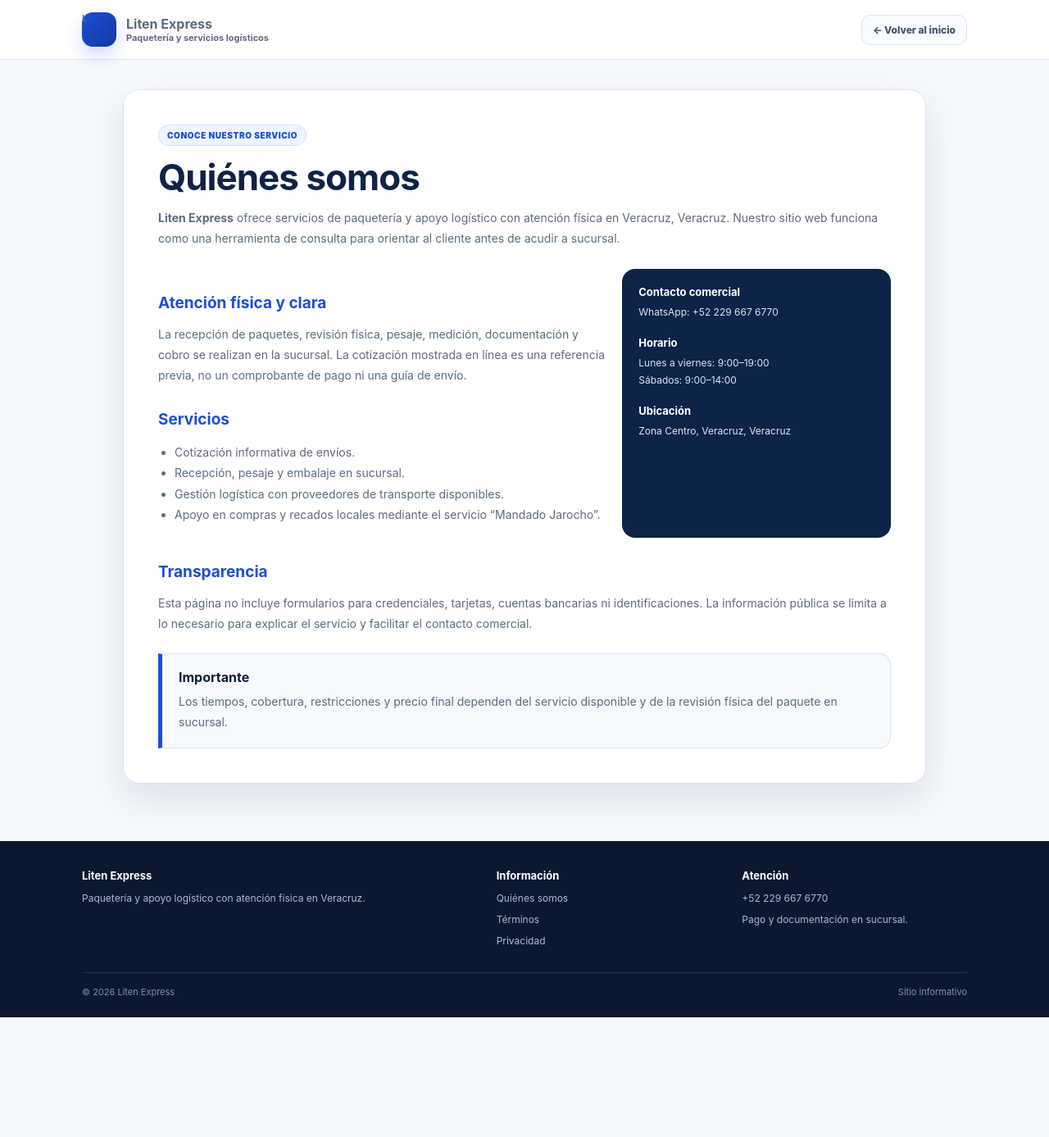
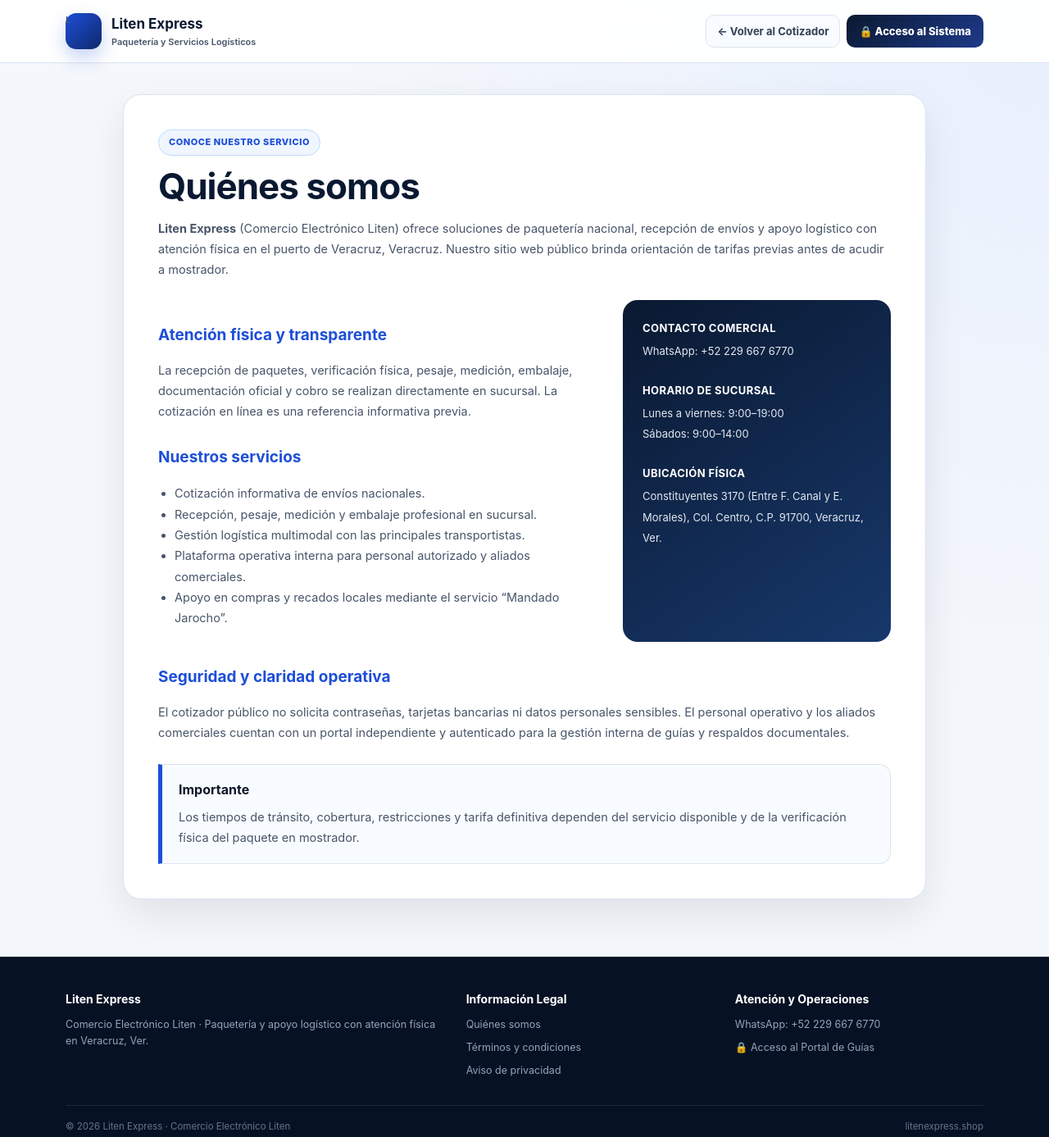
Before and after one commit to litenmx/litenexpress-shop, a plain HTML site: page quienessomos.html in a window 1280 px wide. Shown: the whole page at 82% size. Before the commit the page ends 1241 px from the top, so only its background shows below. Drawn offline with Linux system fonts and the light colour scheme.

Commit message:
Update quienessomos.html with new content and styles

```diff
--- a/quienessomos.html
+++ b/quienessomos.html
@@ -3,96 +3,133 @@
 <head>
   <meta charset="UTF-8">
   <meta name="viewport" content="width=device-width, initial-scale=1.0">
-  <meta name="description" content="Conoce Liten Express y sus servicios de paquetería y apoyo logístico.">
+  <meta name="description" content="Conoce Liten Express y sus servicios de paquetería y apoyo logístico en Veracruz.">
   <meta name="referrer" content="strict-origin-when-cross-origin">
   <meta http-equiv="Content-Security-Policy" content="default-src 'self'; style-src 'self' 'unsafe-inline'; img-src 'self' data:; form-action 'self'; base-uri 'self'; object-src 'none'">
   <title>Quiénes somos | Liten Express</title>
   <style>
-  :root {
-    --navy:#0f2347; --blue:#1d4ed8; --ink:#10213b; --muted:#5c6b82;
-    --line:#dbe4f0; --page:#f5f8fc; --white:#fff; --green:#0f9d68;
-    --shadow:0 18px 45px rgba(15,35,71,.10);
-  }
-  *{box-sizing:border-box}
-  body{margin:0;background:var(--page);color:var(--ink);font-family:Inter,ui-sans-serif,-apple-system,BlinkMacSystemFont,"Segoe UI",Roboto,Helvetica,Arial,sans-serif}
-  a{color:inherit}
-  header{position:sticky;top:0;z-index:10;background:rgba(255,255,255,.94);backdrop-filter:blur(10px);border-bottom:1px solid var(--line)}
-  .nav{width:min(1080px,calc(100% - 32px));margin:0 auto;min-height:72px;display:flex;align-items:center;justify-content:space-between;gap:18px}
-  .brand{display:inline-flex;align-items:center;gap:12px;text-decoration:none}
-  .mark{width:42px;height:42px;border-radius:13px;background:linear-gradient(135deg,#1d4ed8,#123a9e);color:#fff;display:grid;place-items:center;font-weight:900;box-shadow:0 10px 20px rgba(29,78,216,.2)}
-  .brand strong{display:block;font-size:16px}.brand span{display:block;font-size:11px;color:var(--muted);font-weight:700}
-  .back{font-size:12px;font-weight:800;text-decoration:none;padding:10px 13px;border:1px solid var(--line);border-radius:11px;color:#42536b;background:#f8fbff}
-  main{width:min(980px,calc(100% - 32px));margin:36px auto 70px}
-  .card{background:#fff;border:1px solid var(--line);border-radius:20px;box-shadow:var(--shadow);padding:42px}
-  .eyebrow{display:inline-flex;border-radius:999px;padding:6px 10px;background:#eef4ff;border:1px solid #d4e2ff;color:var(--blue);font-size:10px;font-weight:900;letter-spacing:.6px;text-transform:uppercase}
-  h1{margin:15px 0 10px;font-size:clamp(30px,5vw,44px);line-height:1.05;letter-spacing:-1px;color:var(--navy)}
-  h2{margin:30px 0 10px;color:var(--blue);font-size:19px}
-  p,li{font-size:14px;line-height:1.8;color:var(--muted)}
-  ul{padding-left:20px}
-  .info-box{margin:24px 0 0;padding:18px 20px;background:#f6f9fd;border:1px solid var(--line);border-left:5px solid var(--blue);border-radius:0 14px 14px 0}
-  .grid{display:grid;grid-template-columns:1.25fr .75fr;gap:20px;margin-top:24px}
-  .mini{background:#0d2348;color:#dbe7f6;border-radius:16px;padding:20px}
-  .mini strong{display:block;color:#fff;margin-bottom:5px;font-size:13px}.mini span{font-size:12px;line-height:1.6}
-  footer{background:#0b1830;color:#d3deee;padding:34px 0 24px}
-  .footer-inner{width:min(1080px,calc(100% - 32px));margin:0 auto;display:grid;grid-template-columns:1.4fr .8fr .8fr;gap:25px}
-  footer h3{margin:0 0 10px;color:#fff;font-size:13px}
-  footer p,footer a{margin:0 0 7px;color:#aabbd2;font-size:12px;line-height:1.6;text-decoration:none}
-  .bottom{width:min(1080px,calc(100% - 32px));margin:22px auto 0;padding-top:16px;border-top:1px solid #20324f;color:#7f93ad;font-size:11px;display:flex;justify-content:space-between;gap:15px;flex-wrap:wrap}
-  @media(max-width:760px){.nav{min-height:64px}.back{display:none}.card{padding:25px}.grid,.footer-inner{grid-template-columns:1fr}}
-</style>
+    :root {
+      --navy: #0a1931; --blue: #1d4ed8; --blue-light: #eff6ff;
+      --ink: #0f172a; --muted: #475569; --line: #dbe4f0;
+      --page: #f4f7fb; --white: #ffffff;
+      --shadow: 0 20px 50px rgba(10, 25, 49, 0.09);
+      --max: 1120px;
+    }
+    * { box-sizing: border-box; }
+    body { margin: 0; background: radial-gradient(circle at top right, #e8f0fe 0%, var(--page) 45%); color: var(--ink); font-family: Inter, ui-sans-serif, -apple-system, BlinkMacSystemFont, "Segoe UI", Roboto, Helvetica, Arial, sans-serif; line-height: 1.6; }
+    a { color: inherit; }
+    header { position: sticky; top: 0; z-index: 50; background: rgba(255,255,255,0.94); backdrop-filter: blur(12px); border-bottom: 1px solid var(--line); }
+    .nav { width: min(var(--max), calc(100% - 32px)); margin: 0 auto; min-height: 76px; display: flex; align-items: center; justify-content: space-between; gap: 16px; flex-wrap: wrap; padding: 10px 0; }
+    .brand { display: inline-flex; align-items: center; gap: 12px; text-decoration: none; }
+    .mark { width: 44px; height: 44px; border-radius: 13px; background: linear-gradient(135deg, var(--blue), #0f296b); color: #fff; display: grid; place-items: center; font-weight: 900; font-size: 20px; box-shadow: 0 10px 22px rgba(29,78,216,0.25); }
+    .brand strong { display: block; font-size: 17px; color: var(--navy); }
+    .brand span { display: block; font-size: 11px; color: var(--muted); font-weight: 600; }
+    .nav-actions { display: flex; align-items: center; gap: 8px; flex-wrap: wrap; }
+    .back { font-size: 13px; font-weight: 700; text-decoration: none; padding: 9px 13px; border: 1px solid var(--line); border-radius: 10px; color: #334155; background: #f8fbff; }
+    .back:hover { background: var(--blue-light); color: var(--blue); }
+    .btn-portal { display: inline-flex; align-items: center; gap: 7px; background: linear-gradient(135deg, var(--navy), #1e3a8a); color: #fff; text-decoration: none; font-size: 13px; font-weight: 800; padding: 10px 15px; border-radius: 10px; }
+    main { width: min(980px, calc(100% - 32px)); margin: 38px auto 70px; }
+    .card { background: var(--white); border: 1px solid var(--line); border-radius: 22px; box-shadow: var(--shadow); padding: 42px; }
+    .eyebrow { display: inline-flex; border-radius: 999px; padding: 6px 12px; background: var(--blue-light); border: 1px solid #bfdbfe; color: var(--blue); font-size: 11px; font-weight: 800; letter-spacing: 0.55px; text-transform: uppercase; }
+    h1 { margin: 14px 0 10px; font-size: clamp(30px, 4.5vw, 44px); line-height: 1.08; letter-spacing: -1px; color: var(--navy); }
+    h2 { margin: 28px 0 10px; color: var(--blue); font-size: 19px; }
+    p, li { font-size: 14.5px; line-height: 1.75; color: var(--muted); }
+    ul { padding-left: 20px; }
+    .info-box { margin: 26px 0 0; padding: 18px 20px; background: #f8fbff; border: 1px solid var(--line); border-left: 5px solid var(--blue); border-radius: 0 14px 14px 0; }
+    .grid { display: grid; grid-template-columns: 1.25fr 0.75fr; gap: 22px; margin-top: 24px; }
+    .mini { background: linear-gradient(145deg, var(--navy), #17386b); color: #dbeafe; border-radius: 18px; padding: 24px; }
+    .mini strong { display: block; color: #fff; margin-bottom: 4px; font-size: 13px; text-transform: uppercase; letter-spacing: 0.4px; }
+    .mini span { font-size: 13px; line-height: 1.6; color: #e2e8f0; }
+    footer { background: #071124; color: #cbd5e1; padding: 40px 0 26px; border-top: 1px solid #1e293b; }
+    .footer-inner { width: min(var(--max), calc(100% - 32px)); margin: 0 auto; display: grid; grid-template-columns: 1.3fr 0.85fr 0.85fr; gap: 25px; }
+    footer h3 { margin: 0 0 10px; color: #fff; font-size: 14px; }
+    footer p, footer a { margin: 0 0 8px; color: #94a3b8; font-size: 12.5px; line-height: 1.6; text-decoration: none; display: block; }
+    footer a:hover { color: #fff; }
+    .bottom { width: min(var(--max), calc(100% - 32px)); margin: 24px auto 0; padding-top: 16px; border-top: 1px solid #1e293b; color: #64748b; font-size: 11.5px; display: flex; justify-content: space-between; gap: 15px; flex-wrap: wrap; }
+    @media (max-width: 760px) { .card { padding: 26px; } .grid, .footer-inner { grid-template-columns: 1fr; } }
+  </style>
 </head>
 <body>
-<header><div class="nav">
-  <a class="brand" href="/"><span class="mark">L</span><span><strong>Liten Express</strong><span>Paquetería y servicios logísticos</span></span></a>
-  <a class="back" href="/">← Volver al inicio</a>
-</div></header>
+<header>
+  <div class="nav">
+    <a class="brand" href="/">
+      <span class="mark">L</span>
+      <span>
+        <strong>Liten Express</strong>
+        <span>Paquetería y Servicios Logísticos</span>
+      </span>
+    </a>
+    <div class="nav-actions">
+      <a class="back" href="/">← Volver al Cotizador</a>
+      <a class="btn-portal" href="https://sistema.litenexpress.shop/login" rel="noopener noreferrer">🔒 Acceso al Sistema</a>
+    </div>
+  </div>
+</header>
+
 <main>
   <article class="card">
     <span class="eyebrow">Conoce nuestro servicio</span>
     <h1>Quiénes somos</h1>
-    <p><strong>Liten Express</strong> ofrece servicios de paquetería y apoyo logístico con atención física en Veracruz, Veracruz. Nuestro sitio web funciona como una herramienta de consulta para orientar al cliente antes de acudir a sucursal.</p>
+    <p><strong>Liten Express</strong> (Comercio Electrónico Liten) ofrece soluciones de paquetería nacional, recepción de envíos y apoyo logístico con atención física en el puerto de Veracruz, Veracruz. Nuestro sitio web público brinda orientación de tarifas previas antes de acudir a mostrador.</p>
 
     <div class="grid">
       <div>
-        <h2>Atención física y clara</h2>
-        <p>La recepción de paquetes, revisión física, pesaje, medición, documentación y cobro se realizan en la sucursal. La cotización mostrada en línea es una referencia previa, no un comprobante de pago ni una guía de envío.</p>
+        <h2>Atención física y transparente</h2>
+        <p>La recepción de paquetes, verificación física, pesaje, medición, embalaje, documentación oficial y cobro se realizan directamente en sucursal. La cotización en línea es una referencia informativa previa.</p>
 
-        <h2>Servicios</h2>
+        <h2>Nuestros servicios</h2>
         <ul>
-          <li>Cotización informativa de envíos.</li>
-          <li>Recepción, pesaje y embalaje en sucursal.</li>
-          <li>Gestión logística con proveedores de transporte disponibles.</li>
+          <li>Cotización informativa de envíos nacionales.</li>
+          <li>Recepción, pesaje, medición y embalaje profesional en sucursal.</li>
+          <li>Gestión logística multimodal con las principales transportistas.</li>
+          <li>Plataforma operativa interna para personal autorizado y aliados comerciales.</li>
           <li>Apoyo en compras y recados locales mediante el servicio “Mandado Jarocho”.</li>
         </ul>
       </div>
       <aside class="mini">
-        <strong>Contacto comercial</strong>
+        <strong>Contacto Comercial</strong>
         <span>WhatsApp: +52 229 667 6770</span>
         <br><br>
-        <strong>Horario</strong>
+        <strong>Horario de Sucursal</strong>
         <span>Lunes a viernes: 9:00–19:00<br>Sábados: 9:00–14:00</span>
         <br><br>
-        <strong>Ubicación</strong>
-        <span>Zona Centro, Veracruz, Veracruz</span>
+        <strong>Ubicación Física</strong>
+        <span>Constituyentes 3170 (Entre F. Canal y E. Morales), Col. Centro, C.P. 91700, Veracruz, Ver.</span>
       </aside>
     </div>
 
-    <h2>Transparencia</h2>
-    <p>Esta página no incluye formularios para credenciales, tarjetas, cuentas bancarias ni identificaciones. La información pública se limita a lo necesario para explicar el servicio y facilitar el contacto comercial.</p>
+    <h2>Seguridad y claridad operativa</h2>
+    <p>El cotizador público no solicita contraseñas, tarjetas bancarias ni datos personales sensibles. El personal operativo y los aliados comerciales cuentan con un portal independiente y autenticado para la gestión interna de guías y respaldos documentales.</p>
 
     <div class="info-box">
       <strong>Importante</strong>
-      <p style="margin:7px 0 0">Los tiempos, cobertura, restricciones y precio final dependen del servicio disponible y de la revisión física del paquete en sucursal.</p>
+      <p style="margin:7px 0 0">Los tiempos de tránsito, cobertura, restricciones y tarifa definitiva dependen del servicio disponible y de la verificación física del paquete en mostrador.</p>
     </div>
   </article>
 </main>
+
 <footer>
   <div class="footer-inner">
-    <div><h3>Liten Express</h3><p>Paquetería y apoyo logístico con atención física en Veracruz.</p></div>
-    <div><h3>Información</h3><p><a href="quienessomos.html">Quiénes somos</a></p><p><a href="terminos.html">Términos</a></p><p><a href="privacidad.html">Privacidad</a></p></div>
-    <div><h3>Atención</h3><p>+52 229 667 6770</p><p>Pago y documentación en sucursal.</p></div>
+    <div>
+      <h3>Liten Express</h3>
+      <p>Comercio Electrónico Liten · Paquetería y apoyo logístico con atención física en Veracruz, Ver.</p>
+    </div>
+    <div>
+      <h3>Información Legal</h3>
+      <a href="quienessomos.html">Quiénes somos</a>
+      <a href="terminos.html">Términos y condiciones</a>
+      <a href="privacidad.html">Aviso de privacidad</a>
+    </div>
+    <div>
+      <h3>Atención y Operaciones</h3>
+      <p>WhatsApp: +52 229 667 6770</p>
+      <a href="https://sistema.litenexpress.shop/login" rel="noopener noreferrer">🔒 Acceso al Portal de Guías</a>
+    </div>
   </div>
-  <div class="bottom"><span>© 2026 Liten Express</span><span>Sitio informativo</span></div>
+  <div class="bottom">
+    <span>© 2026 Liten Express · Comercio Electrónico Liten</span>
+    <span>litenexpress.shop</span>
+  </div>
 </footer>
 </body>
 </html>
```
